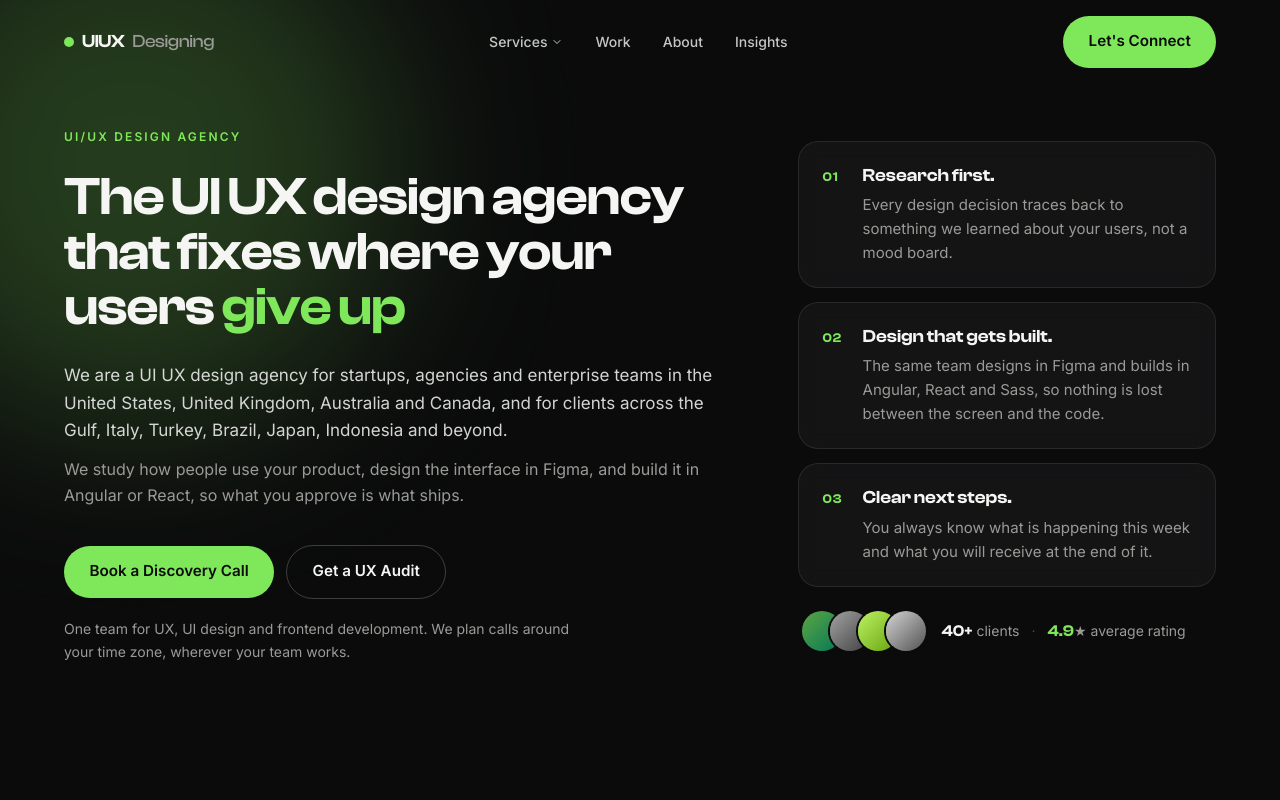
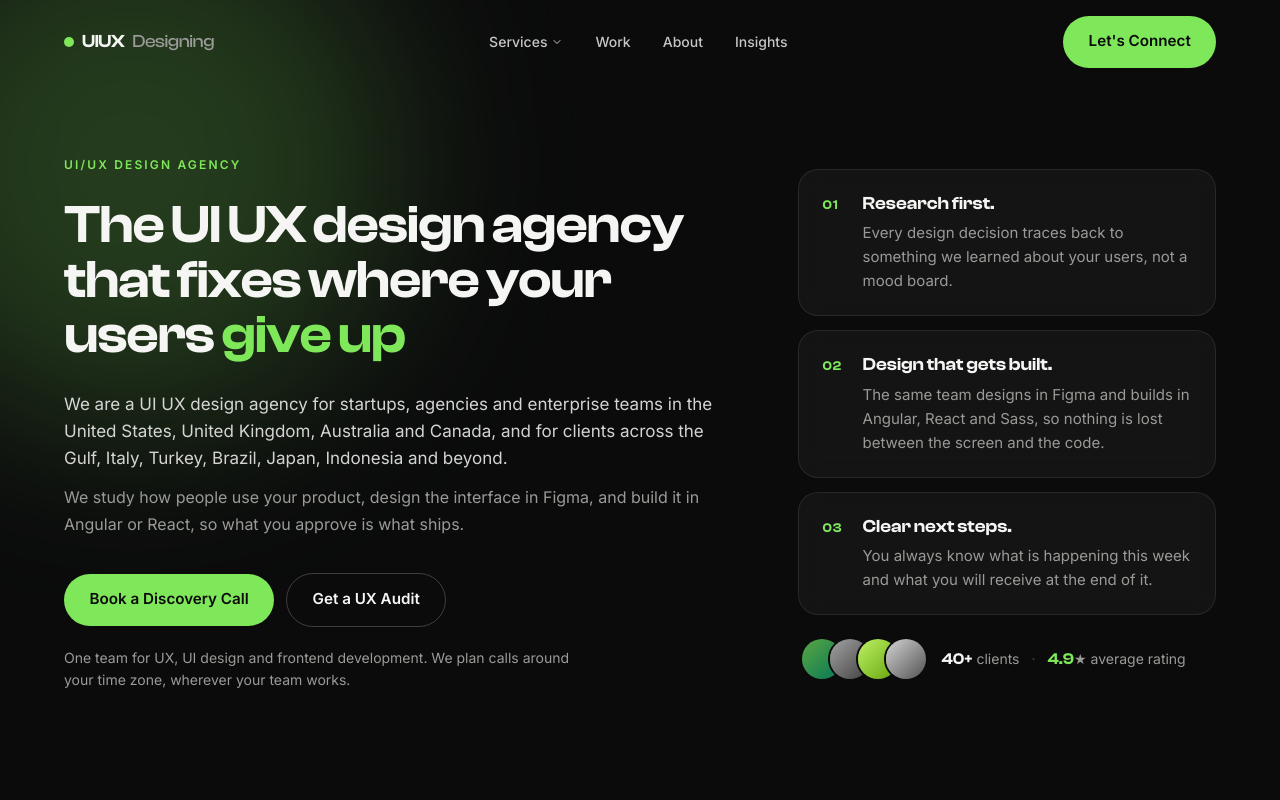
Before and after one commit to SyedHassanAli1/uiux-designing-services, a plain HTML site: page index.html in a window 1280 px wide. Shown: the top 800 px of the page. Drawn offline with nearby package versions, Linux system fonts and the light colour scheme; a web font is replaced by a local one.

Commit message:
Hero: fill first screen on desktop and centre content vertically
Co-Authored-By: Claude Opus 5.5 <noreply@anthropic.com>
Claude-Session: https://claude.ai/code/session_01CyYbLFkGGLqkKc81XBpk46

```diff
--- a/index.html
+++ b/index.html
@@ -191,7 +191,7 @@
   <main>
 
     <!-- ============================================================ 2 · HERO (dark) — split layout: content left, value points right ============================================================ -->
-    <section id="hero" class="relative overflow-hidden pt-28 pb-20 md:pt-32 md:pb-24" aria-labelledby="hero-title">
+    <section id="hero" class="hero-fill relative overflow-hidden pt-28 pb-20 md:pt-32 md:pb-24" aria-labelledby="hero-title">
       <!-- One blurred accent shape behind heading -->
       <div class="blob blob-accent parallax w-[520px] h-[520px] -top-24 -left-32" aria-hidden="true"></div>
 
--- a/style.css
+++ b/style.css
@@ -1698,6 +1698,21 @@ body {
   .hero-proof  { margin-top: 1.5rem; padding-left: 0.25rem; }
 }
 
+/* Desktop: hero fills the first screen and centres its content vertically.
+   Top padding clears the fixed nav; capped so very tall screens don't get a
+   cavernous hero. If content is taller than the screen, it simply grows. */
+@media (min-width: 1024px) {
+  #hero.hero-fill {
+    display: flex;
+    align-items: center;
+    min-height: min(100svh, 980px);
+    padding-top: 6.5rem;
+    padding-bottom: 3.5rem;
+  }
+
+  #hero.hero-fill > .shell { width: 100%; }
+}
+
 .h-hero-split {
   font-size: clamp(2.5rem, 5.6vw, 4.5rem);
   line-height: 1.02;
```
